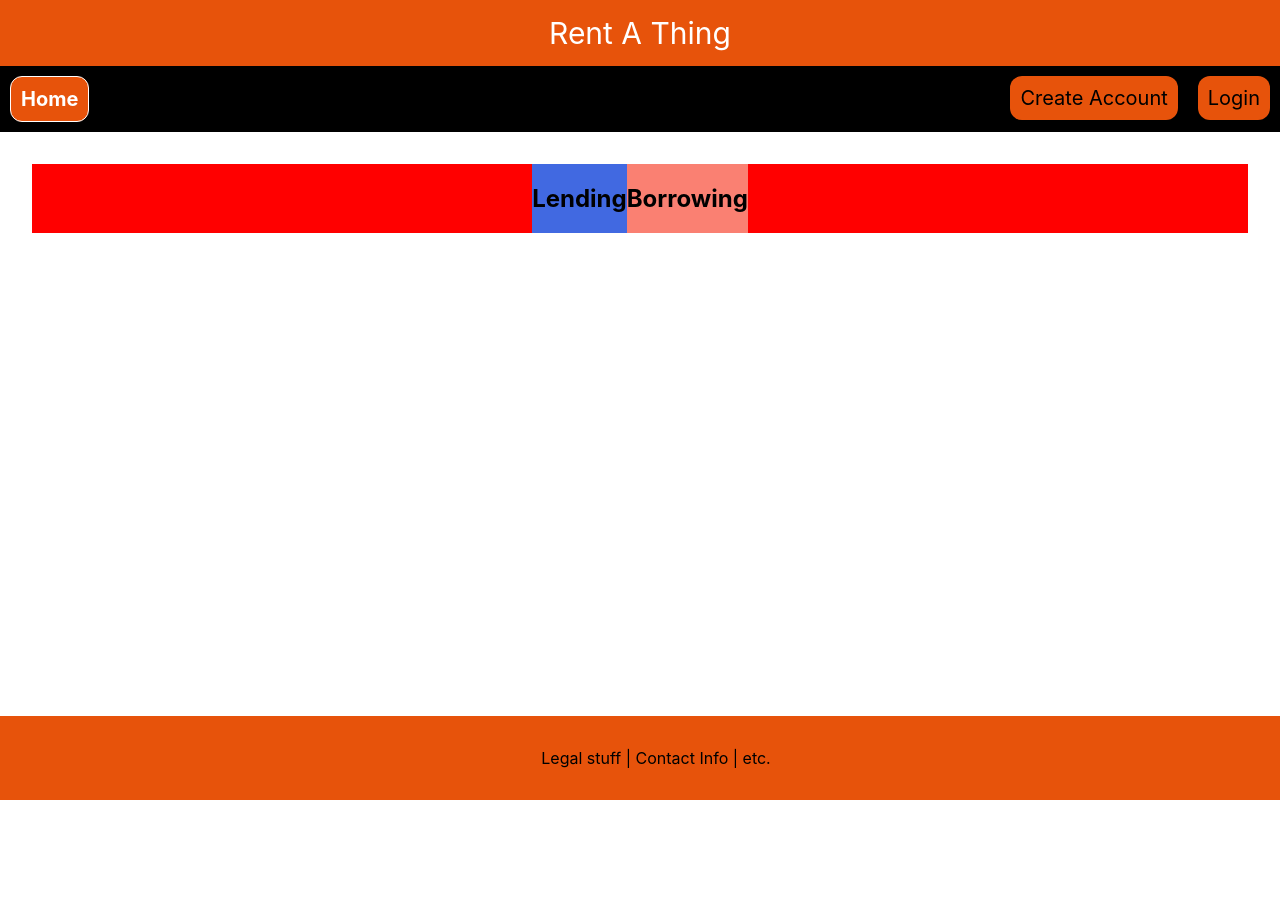
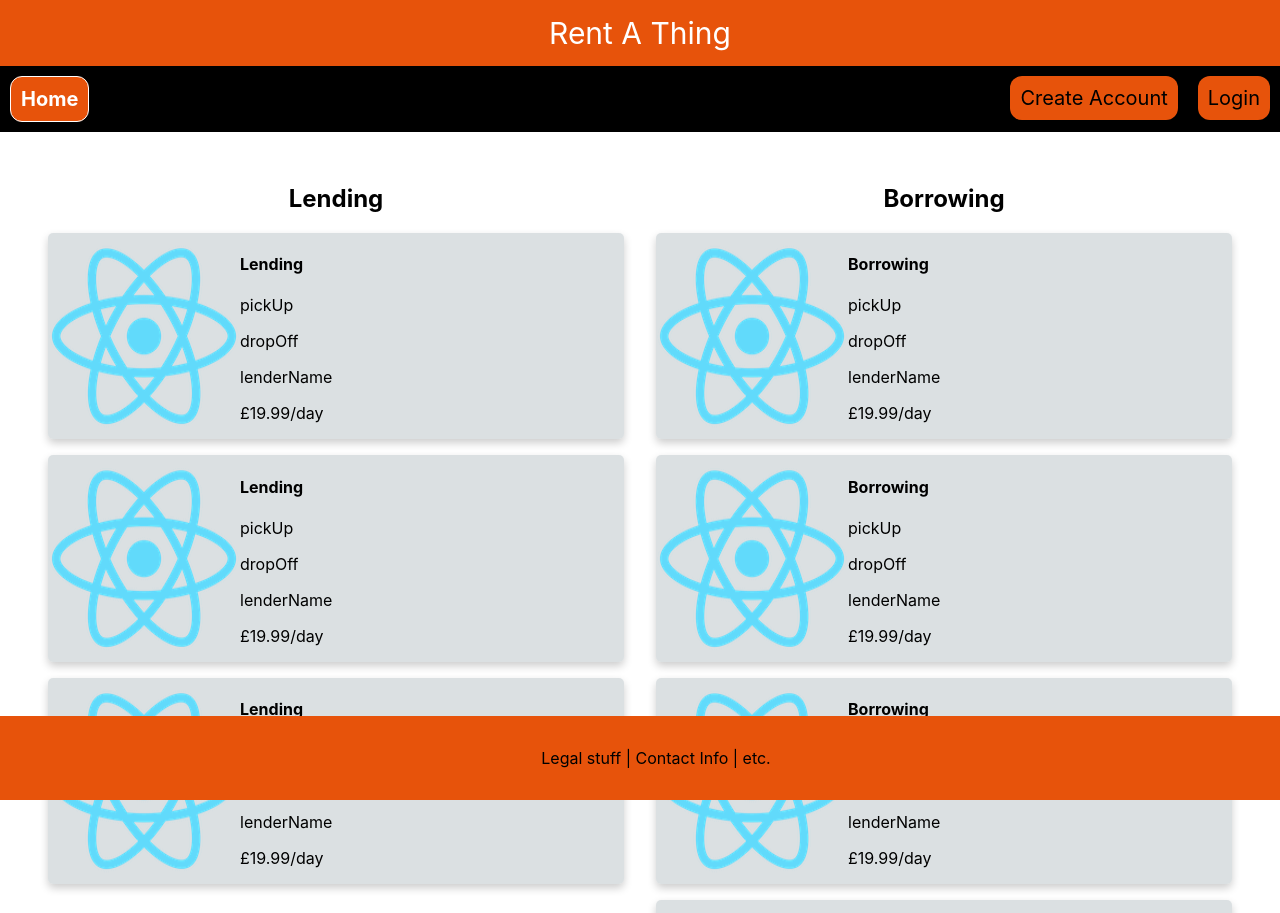
Before and after one commit to darshanbala/rent-a-thing, a React (Create React App) app in the folder FrontEnd/web-app/: page /MyRentals in a window 1280 px wide. Shown: the top 913 px of the page. Before the commit the page ends 800 px from the top, so only its background shows below. Built offline with nearby package versions, Linux system fonts and the light colour scheme; no server answers.

Commit message:
Lending and Borrowing cards arranged on MyRentals page

```diff
--- a/FrontEnd/web-app/src/Card.css
+++ b/FrontEnd/web-app/src/Card.css
@@ -8,9 +8,11 @@
 
 .myrentals-page-card {
   display: flex;
-  box-shadow: 0 4px 8px 0 rgb(221, 10, 10);
+  background-color: rgba(184, 194, 197, 0.507);
+  box-shadow: 0 4px 8px 0 rgba(0, 0, 0, 0.2);
   transition: 0.3s;
   border-radius: 5px;
+  margin: 1em;
 }
 
 /* Add some padding inside the card container */
--- a/FrontEnd/web-app/src/Card.js
+++ b/FrontEnd/web-app/src/Card.js
@@ -1,5 +1,5 @@
 import React from 'react';
-import { Link, Redirect, Switch } from 'react-router-dom';
+import { Link } from 'react-router-dom';
 import './Card.css';
 
 const checkCardType = ['things-page-card', 'myrentals-page-card']
--- a/FrontEnd/web-app/src/MyRentals.css
+++ b/FrontEnd/web-app/src/MyRentals.css
@@ -1,14 +1,17 @@
 .my-rentals-container {
     display: flex;
-    background-color: red;
-    justify-content: center;
     margin: 2em;
 }
 
 .lending {
-    background-color: royalblue;
+    width: 50%;
 }
 
 .borrowing {
-    background-color: salmon;
+    width: 50%;
 }
+
+h2 {
+    display: flex;
+    justify-content: center;
+}
--- a/FrontEnd/web-app/src/MyRentals.js
+++ b/FrontEnd/web-app/src/MyRentals.js
@@ -1,14 +1,13 @@
 import React, { Component } from 'react';
 import './MyRentals.css'
+import Card from './Card'
 
 class MyRentals extends Component {
 
 
-
-
     render() {
         const borrowing = {
-            itemName: "Xbox",
+            name: "Xbox",
             pickUp: new Date('1 Jan 2021'),
             dropOff: new Date('7 Jan 2021'),
             lenderName: "Tom"
@@ -19,9 +18,41 @@ class MyRentals extends Component {
             <div className="my-rentals-container">
                 <div className="lending">
                     <h2>Lending</h2>
+                    <Card
+                        cardType='myrentals-page-card'
+                        name="Lending"
+                    />
+                    <Card
+                        cardType='myrentals-page-card'
+                        name="Lending"
+                    />
+                    <Card
+                        cardType='myrentals-page-card'
+                        name="Lending"
+                    />
                 </div>
                 <div className="borrowing">
                     <h2>Borrowing</h2>
+                    <Card
+                        cardType='myrentals-page-card'
+                        name="Borrowing"
+                    />
+                    <Card
+                        cardType='myrentals-page-card'
+                        name="Borrowing"
+                    />
+                    <Card
+                        cardType='myrentals-page-card'
+                        name="Borrowing"
+                    />
+                    <Card
+                        cardType='myrentals-page-card'
+                        name="Borrowing"
+                    />
+                    <Card
+                        cardType='myrentals-page-card'
+                        name="Borrowing"
+                    />
                 </div>
             </div>
         )
```
